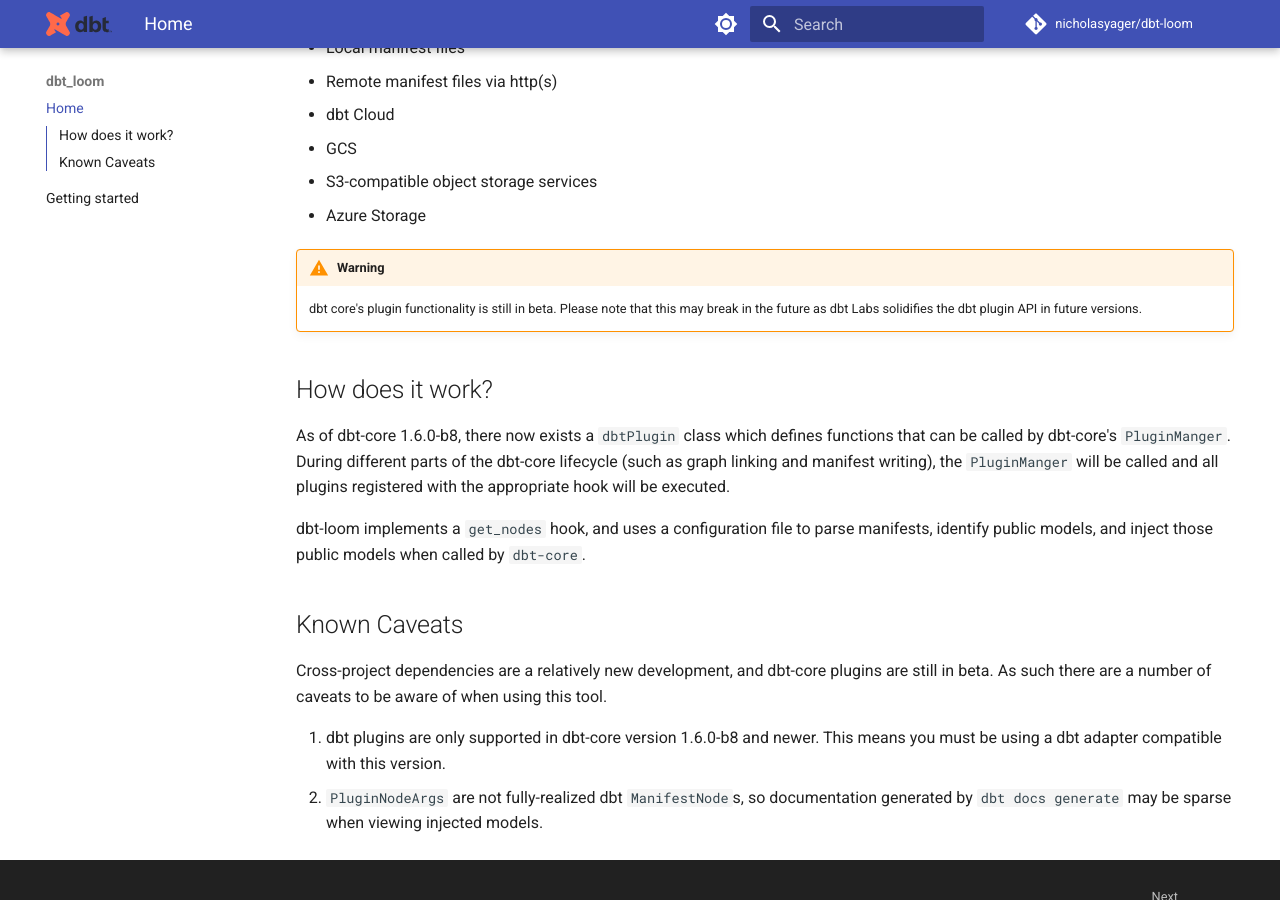
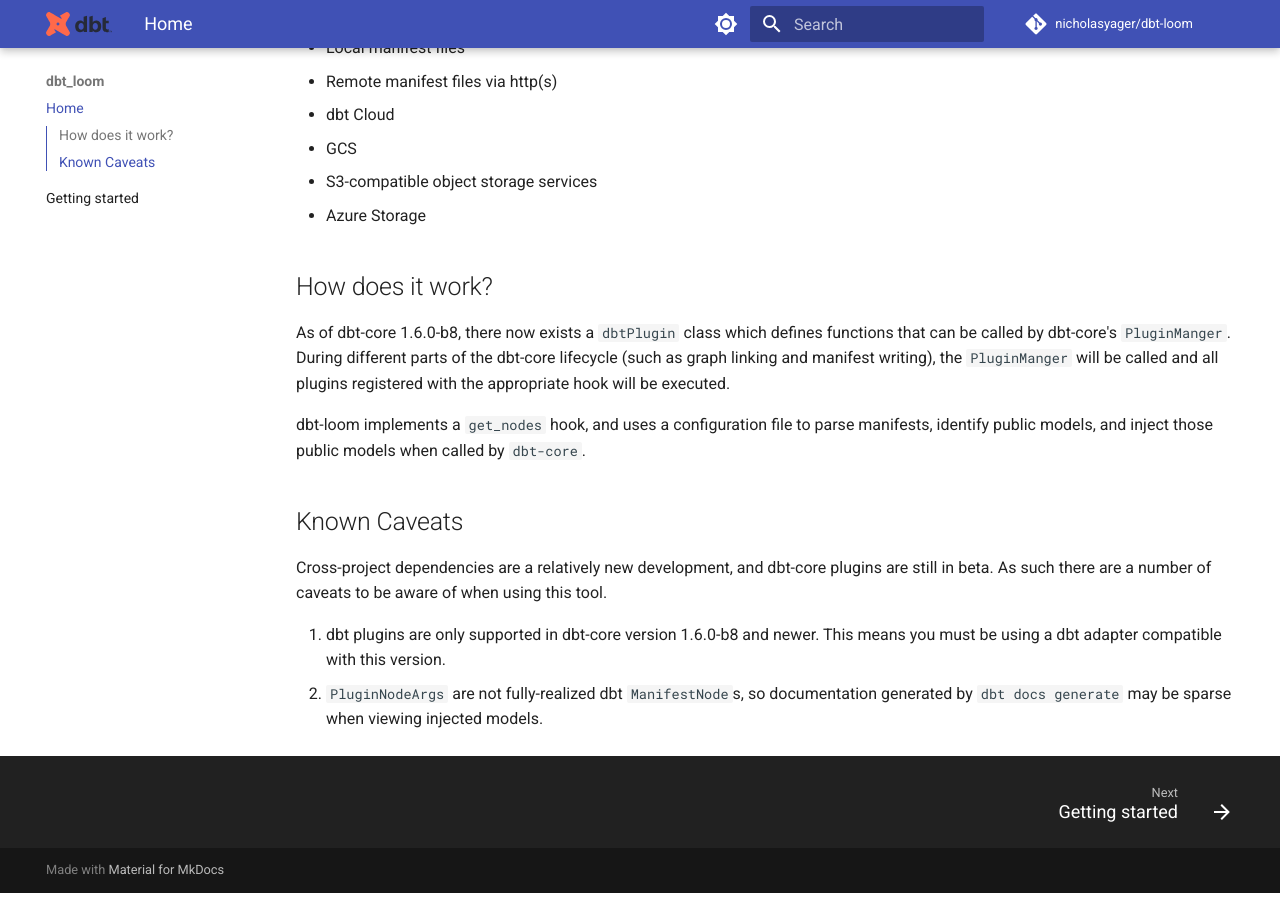
Before and after one commit to nicholasyager/dbt-loom, an MkDocs documentation site: the page built from docs/index.md, in a window 1280 px wide and 900 px high, scrolled down 640 px. Built offline with MkDocs 1.6.1 and Material for MkDocs 9.7.7, drawn with Linux system fonts in a browser that asks for light colours; comment, search, counter and statistics services are not loaded; the version menu is left out.

Commit message:
fix: Remove warning from docs

````diff
--- a/docs/index.md
+++ b/docs/index.md
@@ -23,7 +23,6 @@ flowchart LR
   Project --> TOP --> Warehouse
 ```
 
-
 dbt-loom currently supports obtaining model definitions from:
 
 - Local manifest files
@@ -32,9 +31,6 @@ dbt-loom currently supports obtaining model definitions from:
 - GCS
 - S3-compatible object storage services
 - Azure Storage
-
-!!! warning
-    dbt core's plugin functionality is still in beta. Please note that this may break in the future as dbt Labs solidifies the dbt plugin API in future versions.
 
 ## How does it work?
 
````
